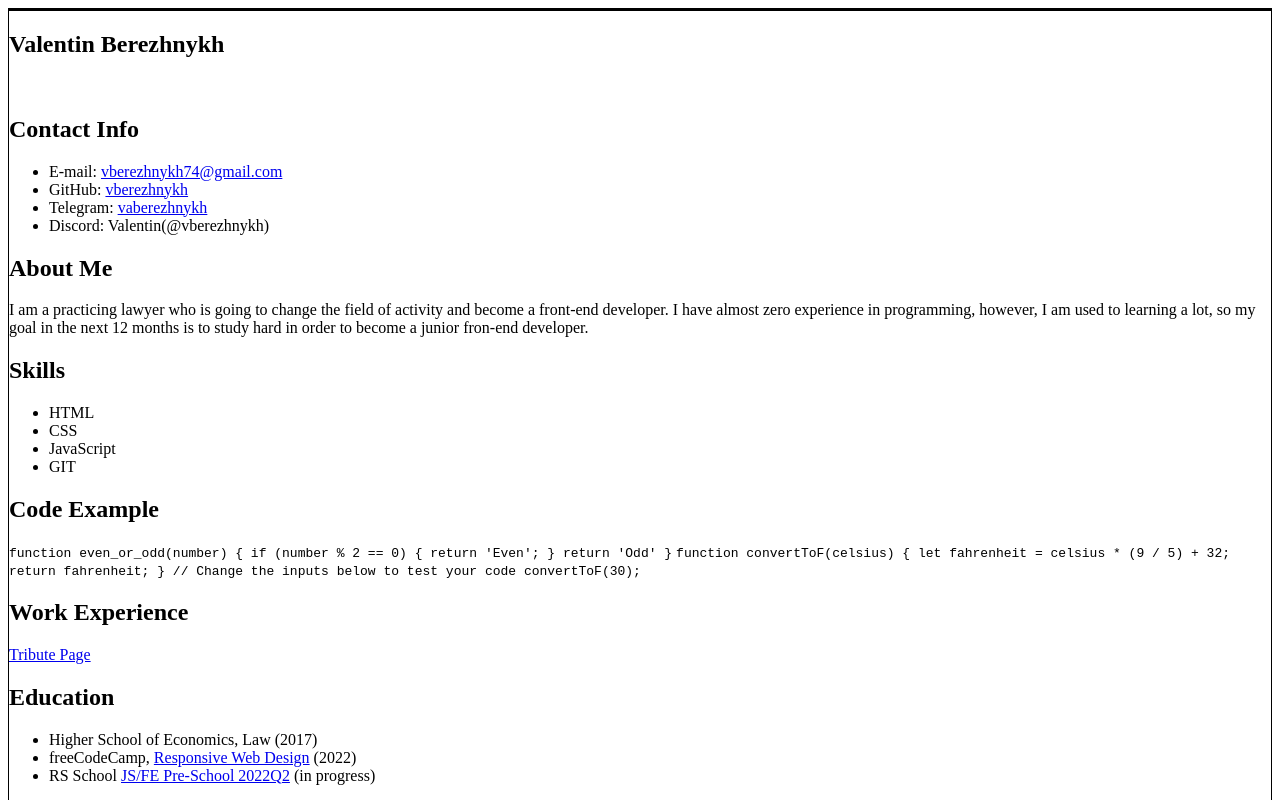
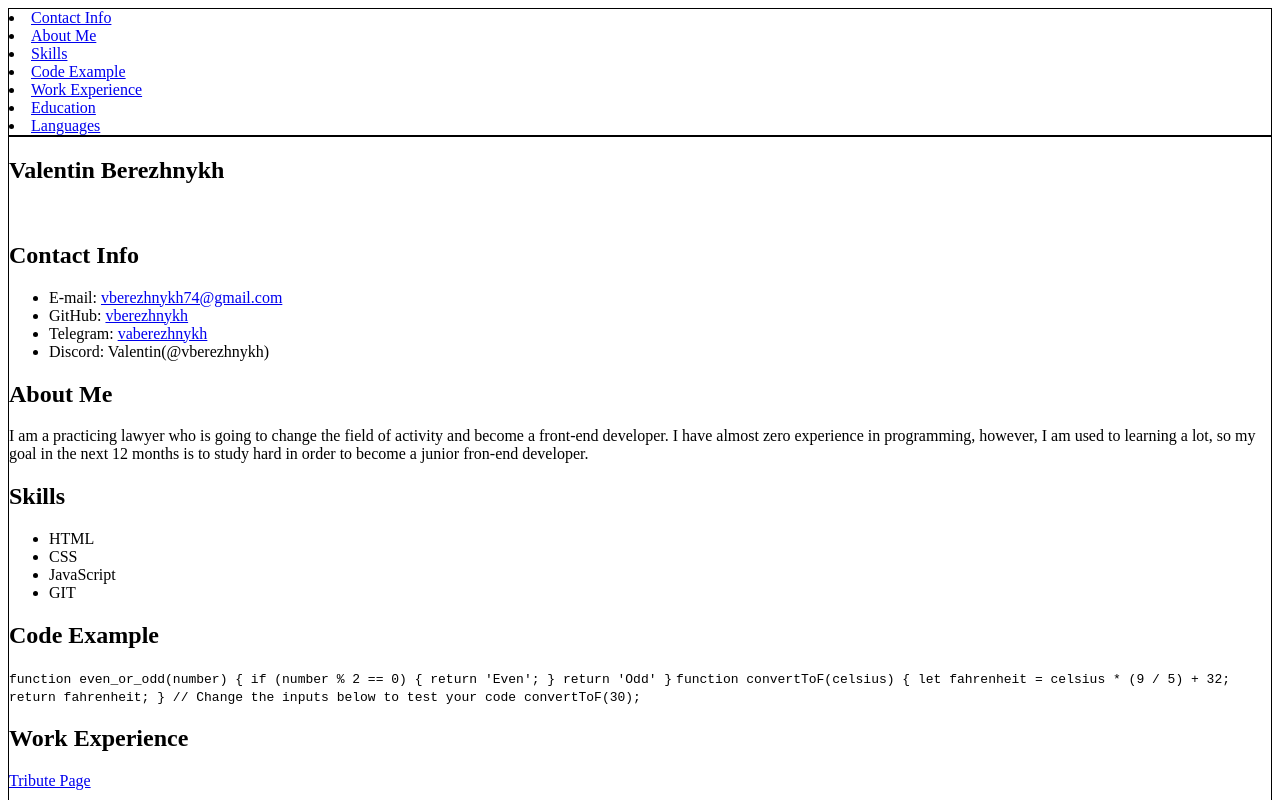
Before and after one commit to vberezhnykh/rsschool-cv, a plain HTML site: page index.html in a window 1280 px wide. Shown: the top 800 px of the page. Drawn offline with Linux system fonts and the light colour scheme.

Commit message:
feat: add nav menu

```diff
--- a/index.html
+++ b/index.html
@@ -10,7 +10,13 @@
 <body>
     <header class="header">
         <nav>
-
+            <li><a href="#contact-info">Contact Info</a></li>
+            <li><a href="#summary">About Me</a></li>
+            <li><a href="#skills">Skills</a></li>
+            <li><a href="#code">Code Example</a></li>
+            <li><a href="#work-experience">Work Experience</a></li>
+            <li><a href="#education">Education</a></li>
+            <li><a href="#languages">Languages</a></li>
         </nav>
     </header>
     <main class="main">
@@ -41,7 +47,7 @@
                 <li>GIT</li>
             </ul>
         </section>
-        <section class="section" is="code">
+        <section class="section" id="code">
             <h2>Code Example</h2>
             <code>function even_or_odd(number) {
                 if (number % 2 == 0) {
```
